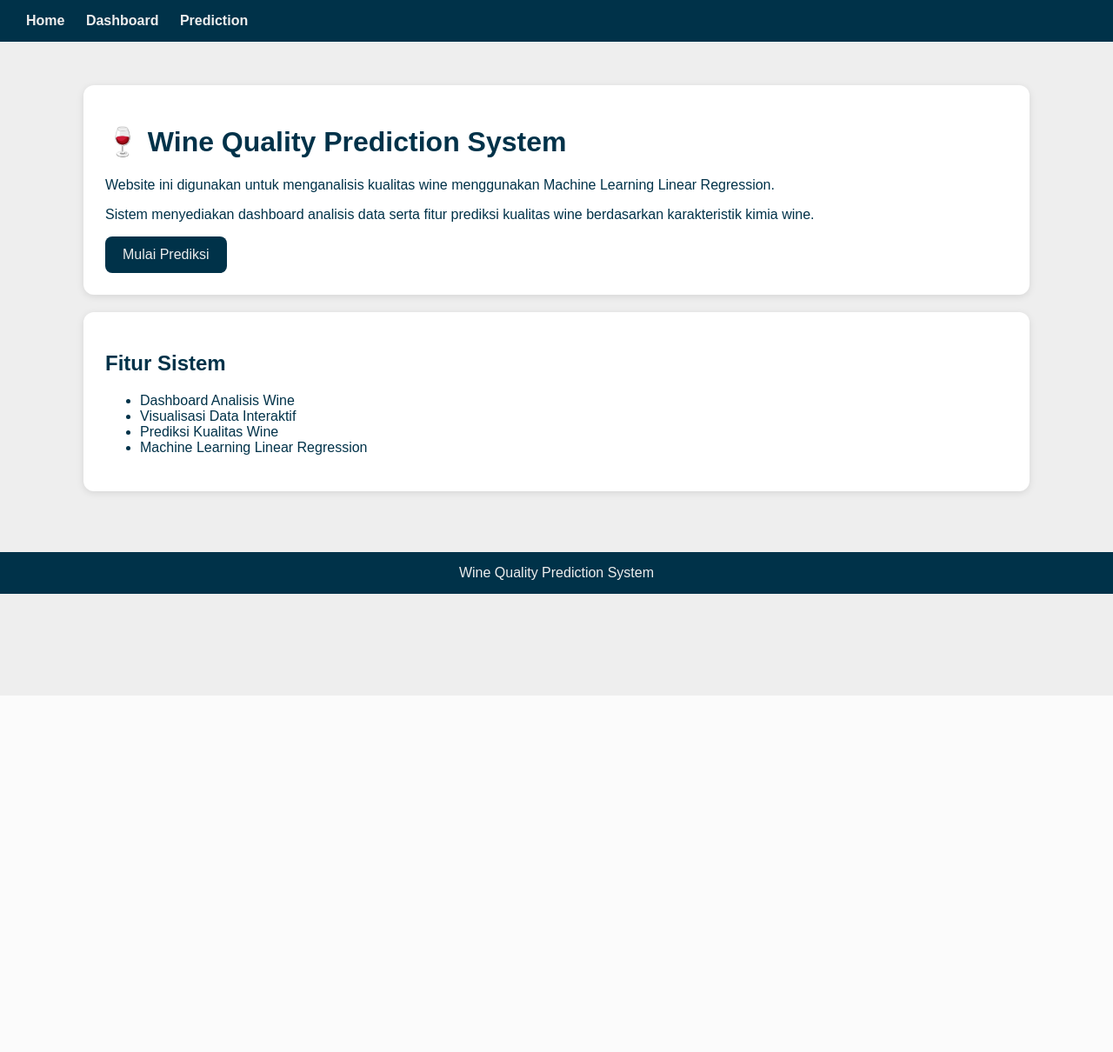
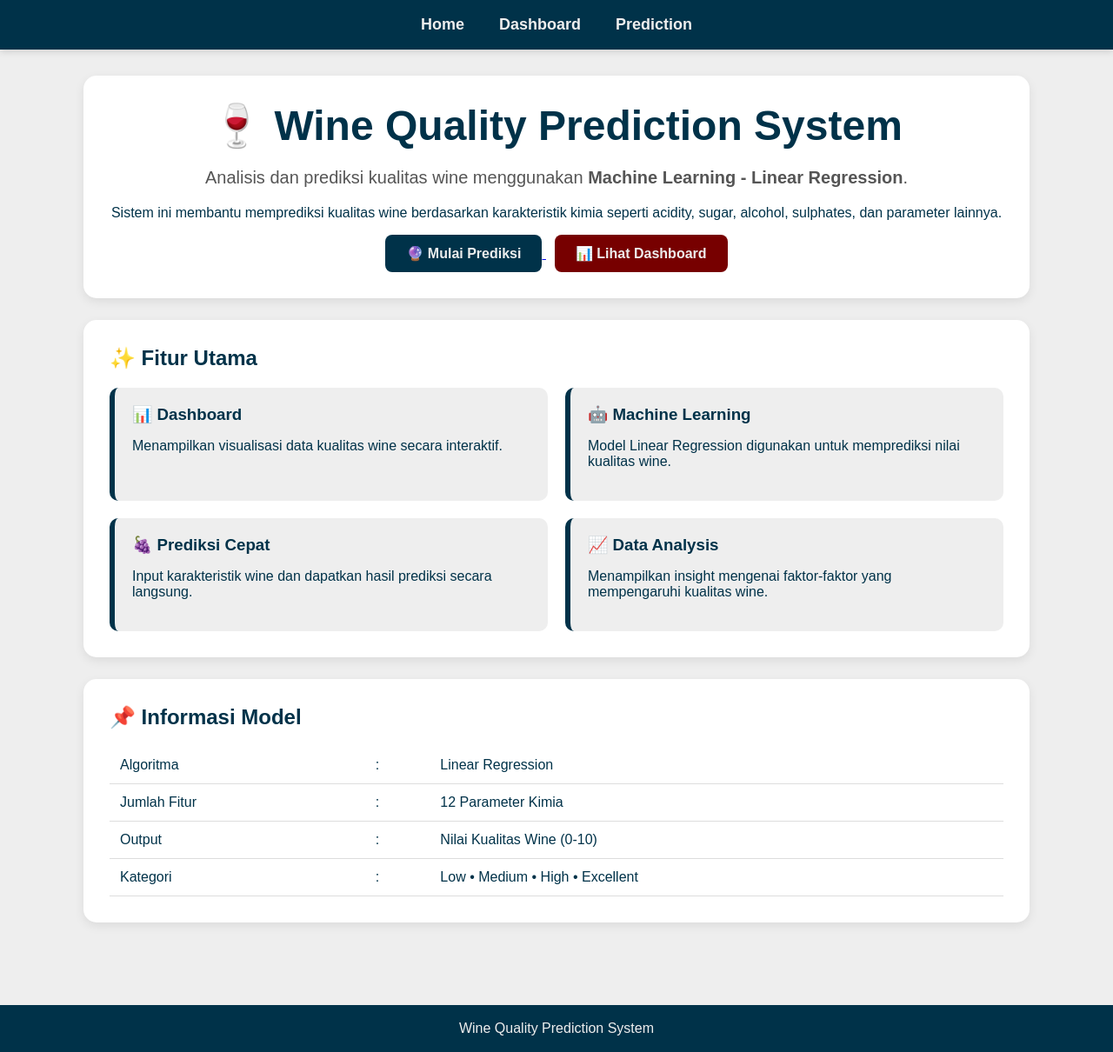
Before and after one commit to rahayualia/wine_quality, a Flask app: page / in a window 1280 px wide. Shown: the whole page at 87% size. Before the commit the page ends 800 px from the top, so only its background shows below. Run offline with Flask 3, Linux system fonts and the light colour scheme; parts of the project's set-up code (start-up, migrations or seed data) failed here and were passed over.

Commit message:
update UI

```diff
--- a/app.py
+++ b/app.py
@@ -1,6 +1,12 @@
-from flask import Flask, render_template
+from unicodedata import category
+
+from flask import Flask, render_template, request
+import numpy as np
+import joblib
 
 app = Flask(__name__)
+model = joblib.load('model/wine_quality_model.pkl')
+scaler = joblib.load('model/wine_scaler.pkl')
 
 @app.route('/')
 def home():
@@ -12,10 +18,64 @@ def dashboard():
 
 @app.route('/predict', methods=['GET', 'POST'])
 def predict():
+
+    prediction = None
+    category = None
+
+    if request.method == 'POST':
+
+        fixed_acidity = float(request.form['fixed_acidity'])
+        volatile_acidity = float(request.form['volatile_acidity'])
+        citric_acid = float(request.form['citric_acid'])
+        residual_sugar = float(request.form['residual_sugar'])
+        chlorides = float(request.form['chlorides'])
+        free_sulfur_dioxide = float(request.form['free_sulfur_dioxide'])
+        total_sulfur_dioxide = float(request.form['total_sulfur_dioxide'])
+        density = float(request.form['density'])
+        pH = float(request.form['pH'])
+        sulphates = float(request.form['sulphates'])
+        alcohol = float(request.form['alcohol'])
+        wine_type = int(request.form['wine_type'])
+
+        data = [[
+            fixed_acidity,
+            volatile_acidity,
+            citric_acid,
+            residual_sugar,
+            chlorides,
+            free_sulfur_dioxide,
+            total_sulfur_dioxide,
+            density,
+            pH,
+            sulphates,
+            alcohol,
+            wine_type
+        ]]
+
+        # Scaling data
+        data_scaled = scaler.transform(data)
+
+        # Prediksi
+        prediction = model.predict(data_scaled)[0]
+
+        print("Prediction =", prediction)
+
+        # Kategori kualitas wine
+        if prediction >= 8:
+            category = "Excellent Quality Wine 🍷🏆"
+        elif prediction >= 7:
+            category = "High Quality Wine 🍷"
+        elif prediction >= 5:
+            category = "Medium Quality Wine 🍇"
+        else:
+            category = "Low Quality Wine ⚠️"
+
+        print("Category =", category)
+
     return render_template(
         'prediction.html',
-        prediction=None
+        prediction=round(float(prediction), 2) if prediction is not None else None,
+        category=category
     )
-
 if __name__ == '__main__':
     app.run(debug=True)
--- a/static/style.css
+++ b/static/style.css
@@ -1,95 +1,294 @@
-/* General */
+/* ===========================
+   General
+=========================== */
+
 body {
     margin: 0;
     padding: 0;
-    font-family: Arial, sans-serif;
+    font-family: Arial, Helvetica, sans-serif;
     background-color: #EEEEEE;
     color: #003249;
 }
 
+/* ===========================
+   Navbar
+=========================== */
+
 /* Navbar */
+
 .navbar {
     background-color: #003249;
-    padding: 15px 30px;
+    padding: 18px 30px;
+    box-shadow: 0 2px 8px rgba(0,0,0,0.15);
+
+    display: flex;
+    justify-content: center;
+    align-items: center;
+    gap: 40px;
 }
 
 .navbar a {
     color: #EEEEEE;
     text-decoration: none;
-    margin-right: 20px;
     font-weight: bold;
+    font-size: 18px;
+    transition: 0.3s;
 }
 
 .navbar a:hover {
     color: #770000;
 }
 
-/* Container */
+/* ===========================
+   Container
+=========================== */
+
 .container {
     width: 85%;
     margin: auto;
     padding: 30px 0;
+    min-height: 80vh;
 }
 
-/* Card */
+/* ===========================
+   Card
+=========================== */
+
 .card {
-    background-color: white;
-    border-radius: 12px;
-    padding: 25px;
-    margin-top: 20px;
-    box-shadow: 0px 2px 8px rgba(0,0,0,0.1);
+    background: #FFFFFF;
+    border-radius: 15px;
+    padding: 30px;
+    margin-bottom: 25px;
+    box-shadow: 0 4px 12px rgba(0,0,0,0.08);
 }
 
-/* Headings */
+/* Hero Section */
+
+.hero-card {
+    text-align: center;
+}
+
+.hero-card h1 {
+    font-size: 48px;
+    margin-bottom: 15px;
+}
+
+.subtitle {
+    font-size: 20px;
+    color: #555;
+    margin-bottom: 20px;
+}
+
+/* ===========================
+   Heading
+=========================== */
+
 h1, h2, h3 {
     color: #003249;
+    margin-top: 0;
 }
 
-/* Button */
+/* ===========================
+   Buttons
+=========================== */
+
+.button-area{
+    margin-top: 20px;
+    text-align: left;
+}
+
+.btn,
+.btn-secondary {
+    border: none;
+    padding: 12px 24px;
+    border-radius: 8px;
+    cursor: pointer;
+    font-size: 16px;
+    font-weight: bold;
+    transition: 0.3s;
+}
+
 .btn {
     background-color: #003249;
     color: #EEEEEE;
-    border: none;
-    padding: 12px 20px;
-    border-radius: 8px;
-    cursor: pointer;
-    font-size: 16px;
 }
 
 .btn:hover {
     background-color: #770000;
 }
 
-/* Form */
-input,
-select {
-    width: 100%;
-    padding: 10px;
-    margin-top: 5px;
-    margin-bottom: 15px;
-    border: 1px solid #003249;
-    border-radius: 6px;
+.btn-secondary {
+    background-color: #770000;
+    color: #EEEEEE;
+    margin-left: 10px;
 }
+
+.btn-secondary:hover {
+    background-color: #550000;
+}
+
+/* ===========================
+   Form
+=========================== */
 
 label {
     font-weight: bold;
 }
 
-/* Prediction Result */
+input,
+select {
+    width: 100%;
+    padding: 8px 10px;
+    margin-top: 3px;
+    margin-bottom: 10px;
+    border: 1px solid #003249;
+    border-radius: 6px;
+    box-sizing: border-box;
+    font-size: 14px;
+}
+
+input:focus,
+select:focus {
+    outline: none;
+    border: 2px solid #770000;
+}
+
+/* ===========================
+   Prediction Result
+=========================== */
+
 .result {
     background-color: #003249;
     color: #EEEEEE;
-    padding: 15px;
-    border-radius: 10px;
-    margin-top: 20px;
+    padding: 25px;
+    border-radius: 12px;
+    margin-top: 25px;
     text-align: center;
 }
 
-/* Footer */
+.result h1,
+.result h2,
+.result h3 {
+    color: #EEEEEE;
+}
+
+.result h1 {
+    font-size: 50px;
+    margin: 10px 0;
+}
+
+/* ===========================
+   Feature Grid
+=========================== */
+
+.feature-grid {
+    display: grid;
+    grid-template-columns: repeat(2, 1fr);
+    gap: 20px;
+    margin-top: 20px;
+}
+
+.feature-box {
+    background-color: #EEEEEE;
+    border-left: 6px solid #003249;
+    padding: 20px;
+    border-radius: 10px;
+    transition: 0.3s;
+}
+
+.feature-box:hover {
+    transform: translateY(-3px);
+    box-shadow: 0 3px 10px rgba(0,0,0,0.1);
+}
+
+.feature-box h3 {
+    margin-bottom: 10px;
+}
+
+/* ===========================
+   Table Informasi Model
+=========================== */
+
+.info-table {
+    width: 100%;
+    border-collapse: collapse;
+    margin-top: 15px;
+}
+
+.info-table td {
+    padding: 12px;
+    border-bottom: 1px solid #ddd;
+}
+
+/* ===========================
+   List
+=========================== */
+
+ul {
+    padding-left: 25px;
+}
+
+li {
+    margin-bottom: 8px;
+}
+
+/* ===========================
+   Footer
+=========================== */
+
 .footer {
     background-color: #003249;
     color: #EEEEEE;
     text-align: center;
-    padding: 15px;
+    padding: 18px;
     margin-top: 40px;
+    font-size: 16px;
 }
+
+/* ===========================
+   Responsive
+=========================== */
+
+@media (max-width: 768px) {
+
+    .container {
+        width: 95%;
+    }
+
+    .hero-card h1 {
+        font-size: 34px;
+    }
+
+    .feature-grid {
+        grid-template-columns: 1fr;
+    }
+
+    .button-group .btn,
+    .button-group .btn-secondary {
+        width: 100%;
+        margin: 8px 0;
+    }
+
+    .navbar a {
+        display: inline-block;
+        margin-bottom: 10px;
+    }
+}
+/* Form 2 Kolom */
+
+.form-grid{
+    display: grid;
+    grid-template-columns: 1fr 1fr;
+    gap: 30px;
+    margin-top: 20px;
+}
+
+/* Responsive HP */
+
+@media (max-width: 768px){
+
+    .form-grid{
+        grid-template-columns: 1fr;
+    }
+
+}
--- a/templates/base.html
+++ b/templates/base.html
@@ -3,6 +3,9 @@
 <head>
     <title>Wine Quality Prediction</title>
     <link rel="stylesheet" href="{{ url_for('static', filename='style.css') }}">
+    <link rel="preconnect" href="https://fonts.googleapis.com">
+    <link rel="preconnect" href="https://fonts.gstatic.com" crossorigin>
+    <link href="https://fonts.googleapis.com/css2?family=Inter:wght@300;400;500;600;700&display=swap" rel="stylesheet">
 </head>
 
 <body>
--- a/templates/home.html
+++ b/templates/home.html
@@ -2,33 +2,111 @@
 
 {% block content %}
 
-<div class="card">
+<div class="card hero-card">
+
     <h1>🍷 Wine Quality Prediction System</h1>
 
-    <p>
-        Website ini digunakan untuk menganalisis kualitas wine menggunakan
-        Machine Learning Linear Regression.
+    <p class="subtitle">
+        Analisis dan prediksi kualitas wine menggunakan
+        <b>Machine Learning - Linear Regression</b>.
     </p>
 
     <p>
-        Sistem menyediakan dashboard analisis data serta fitur prediksi
-        kualitas wine berdasarkan karakteristik kimia wine.
+        Sistem ini membantu memprediksi kualitas wine berdasarkan
+        karakteristik kimia seperti acidity, sugar, alcohol,
+        sulphates, dan parameter lainnya.
     </p>
 
-    <a href="/predict">
-        <button class="btn">Mulai Prediksi</button>
-    </a>
+    <div class="button-group">
+        <a href="/predict">
+            <button class="btn">
+                🔮 Mulai Prediksi
+            </button>
+        </a>
+
+        <a href="/dashboard">
+            <button class="btn-secondary">
+                📊 Lihat Dashboard
+            </button>
+        </a>
+    </div>
+
 </div>
 
+
 <div class="card">
-    <h2>Fitur Sistem</h2>
 
-    <ul>
-        <li>Dashboard Analisis Wine</li>
-        <li>Visualisasi Data Interaktif</li>
-        <li>Prediksi Kualitas Wine</li>
-        <li>Machine Learning Linear Regression</li>
-    </ul>
+    <h2>✨ Fitur Utama</h2>
+
+    <div class="feature-grid">
+
+        <div class="feature-box">
+            <h3>📊 Dashboard</h3>
+            <p>
+                Menampilkan visualisasi data kualitas wine
+                secara interaktif.
+            </p>
+        </div>
+
+        <div class="feature-box">
+            <h3>🤖 Machine Learning</h3>
+            <p>
+                Model Linear Regression digunakan untuk
+                memprediksi nilai kualitas wine.
+            </p>
+        </div>
+
+        <div class="feature-box">
+            <h3>🍇 Prediksi Cepat</h3>
+            <p>
+                Input karakteristik wine dan dapatkan
+                hasil prediksi secara langsung.
+            </p>
+        </div>
+
+        <div class="feature-box">
+            <h3>📈 Data Analysis</h3>
+            <p>
+                Menampilkan insight mengenai faktor-faktor
+                yang mempengaruhi kualitas wine.
+            </p>
+        </div>
+
+    </div>
+
+</div>
+
+
+<div class="card">
+
+    <h2>📌 Informasi Model</h2>
+
+    <table class="info-table">
+        <tr>
+            <td>Algoritma</td>
+            <td>:</td>
+            <td>Linear Regression</td>
+        </tr>
+
+        <tr>
+            <td>Jumlah Fitur</td>
+            <td>:</td>
+            <td>12 Parameter Kimia</td>
+        </tr>
+
+        <tr>
+            <td>Output</td>
+            <td>:</td>
+            <td>Nilai Kualitas Wine (0-10)</td>
+        </tr>
+
+        <tr>
+            <td>Kategori</td>
+            <td>:</td>
+            <td>Low • Medium • High • Excellent</td>
+        </tr>
+    </table>
+
 </div>
 
 {% endblock %}
```
Also changed, not shown: templates/prediction.html (+13 -5 lines).
